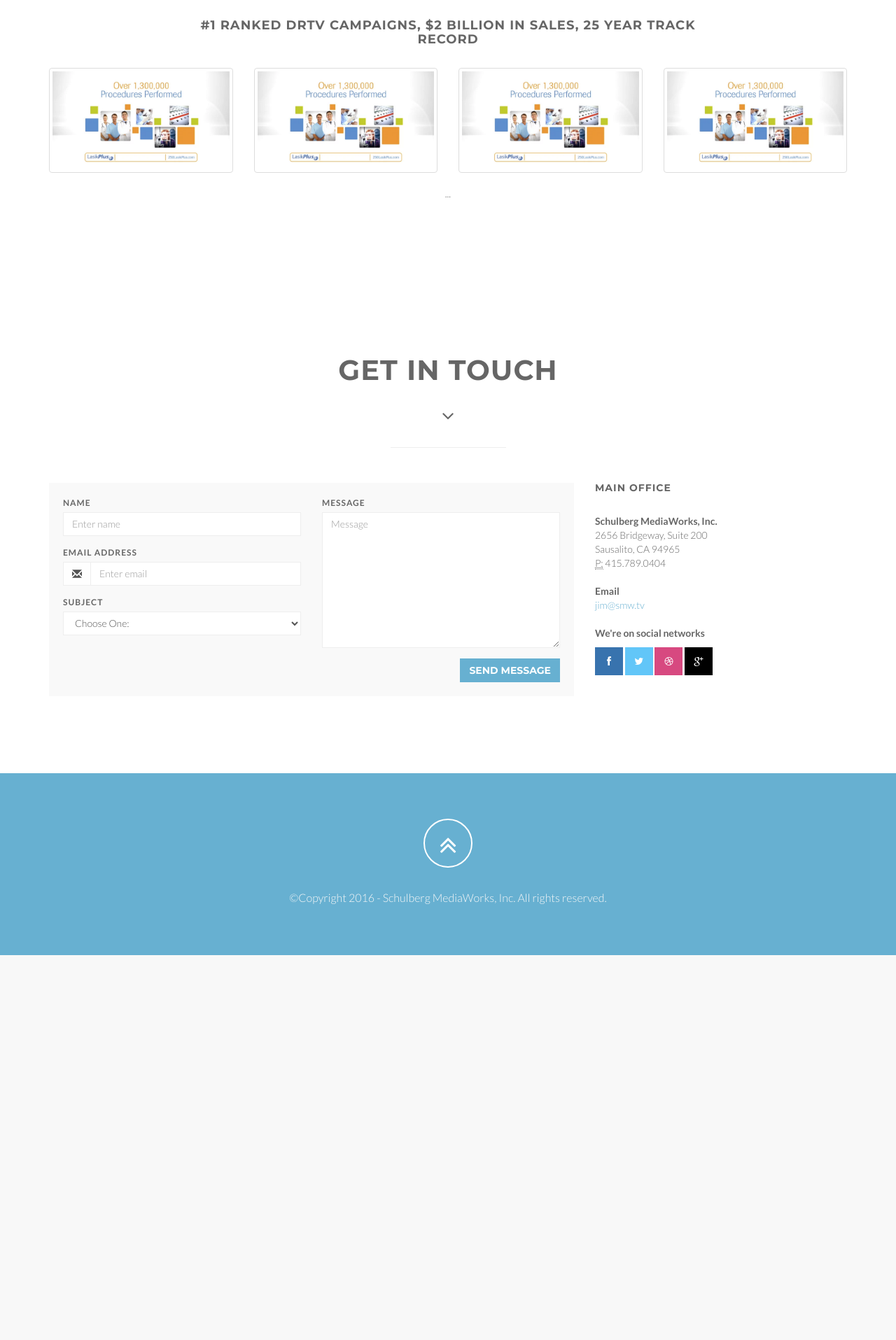
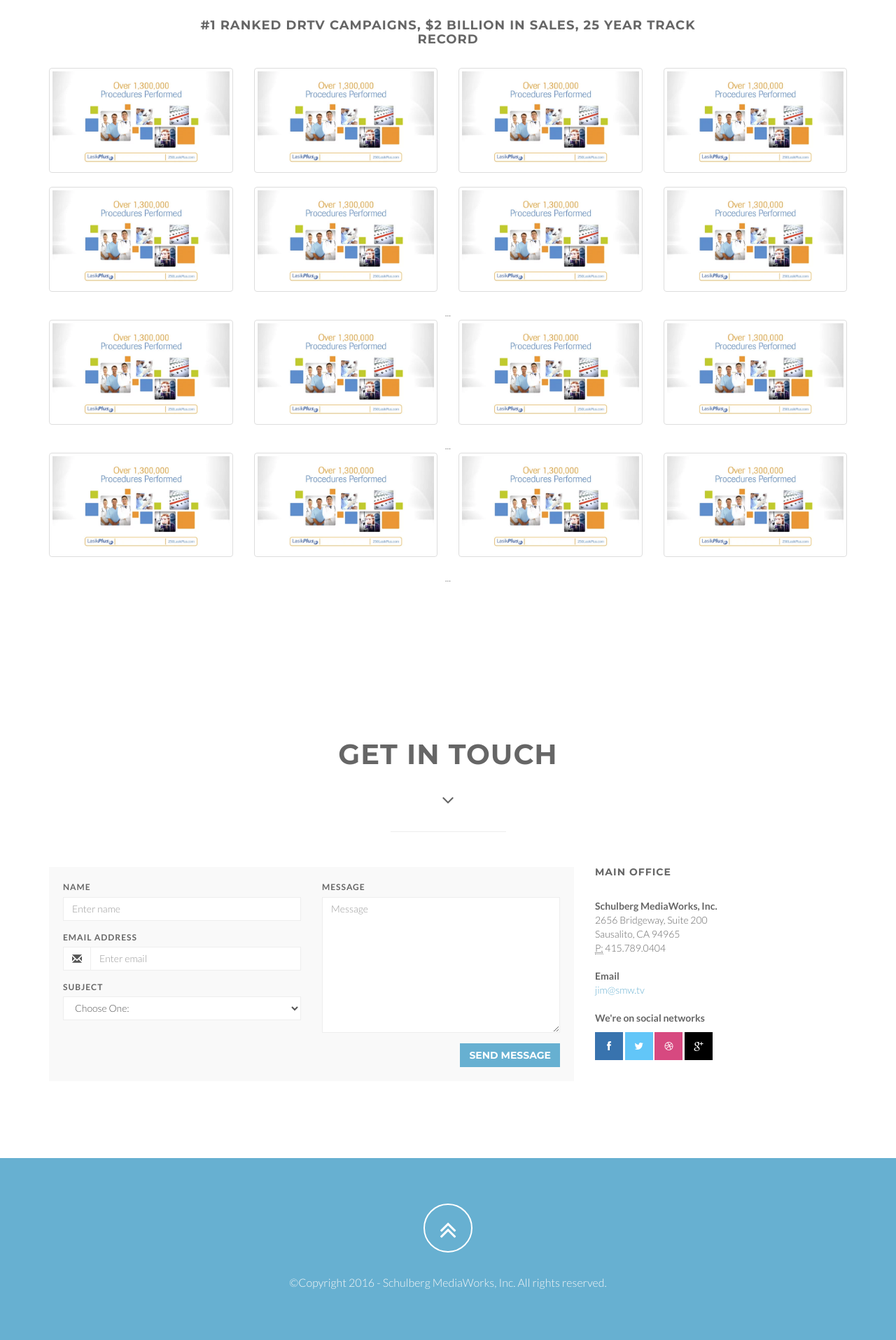
Before and after one commit to lsecrease/SMW, a PHP site: page /index.html in a window 1280 px wide. Shown: the part 3285-5200 px from the top of the page at 70% size. Before the commit the page ends 4650 px from the top, so only its background shows below. Run offline with PHP 8.4, Linux system fonts and the light colour scheme.

Commit message:
Header bar/Video Placements

```diff
--- a/color/default.css
+++ b/color/default.css
@@ -3,7 +3,7 @@ a,.tp-caption a.btn:hover {
 	color: #67b0d1;
 }
 .top-nav-collapse {
-	background: #67b0d1;
+	background: #717577;
 }
 
 .navbar-custom ul.nav ul.dropdown-menu li a:hover {
--- a/index.html
+++ b/index.html
@@ -396,9 +396,104 @@
     			</a>
   			</div>
 
+		</div>
+
+
+		<div class="row">
+
+			<div class="col-xs-6 col-md-3">
+				<a href="#" class="thumbnail">
+					<img src="img/works/lasikplus.png" alt="">
+    			</a>
+  			</div>
+
+  			<div class="col-xs-6 col-md-3">
+				<a href="#" class="thumbnail">
+					<img src="img/works/lasikplus.png" alt="">
+    			</a>
+  			</div>
+
+  			<div class="col-xs-6 col-md-3">
+				<a href="#" class="thumbnail">
+					<img src="img/works/lasikplus.png" alt="">
+    			</a>
+  			</div>
+
+  			<div class="col-xs-6 col-md-3">
+				<a href="#" class="thumbnail">
+					<img src="img/works/lasikplus.png" alt="">
+    			</a>
+  			</div>
+
 
   ...
 		</div>
+
+
+		<div class="row">
+
+			<div class="col-xs-6 col-md-3">
+				<a href="#" class="thumbnail">
+					<img src="img/works/lasikplus.png" alt="">
+    			</a>
+  			</div>
+
+  			<div class="col-xs-6 col-md-3">
+				<a href="#" class="thumbnail">
+					<img src="img/works/lasikplus.png" alt="">
+    			</a>
+  			</div>
+
+  			<div class="col-xs-6 col-md-3">
+				<a href="#" class="thumbnail">
+					<img src="img/works/lasikplus.png" alt="">
+    			</a>
+  			</div>
+
+  			<div class="col-xs-6 col-md-3">
+				<a href="#" class="thumbnail">
+					<img src="img/works/lasikplus.png" alt="">
+    			</a>
+  			</div>
+
+
+  ...
+		</div>
+
+
+		<div class="row">
+
+			<div class="col-xs-6 col-md-3">
+				<a href="#" class="thumbnail">
+					<img src="img/works/lasikplus.png" alt="">
+    			</a>
+  			</div>
+
+  			<div class="col-xs-6 col-md-3">
+				<a href="#" class="thumbnail">
+					<img src="img/works/lasikplus.png" alt="">
+    			</a>
+  			</div>
+
+  			<div class="col-xs-6 col-md-3">
+				<a href="#" class="thumbnail">
+					<img src="img/works/lasikplus.png" alt="">
+    			</a>
+  			</div>
+
+  			<div class="col-xs-6 col-md-3">
+				<a href="#" class="thumbnail">
+					<img src="img/works/lasikplus.png" alt="">
+    			</a>
+  			</div>
+
+
+  ...
+		</div>
+
+
+
+
 		</div>
 	</section>
 
```
